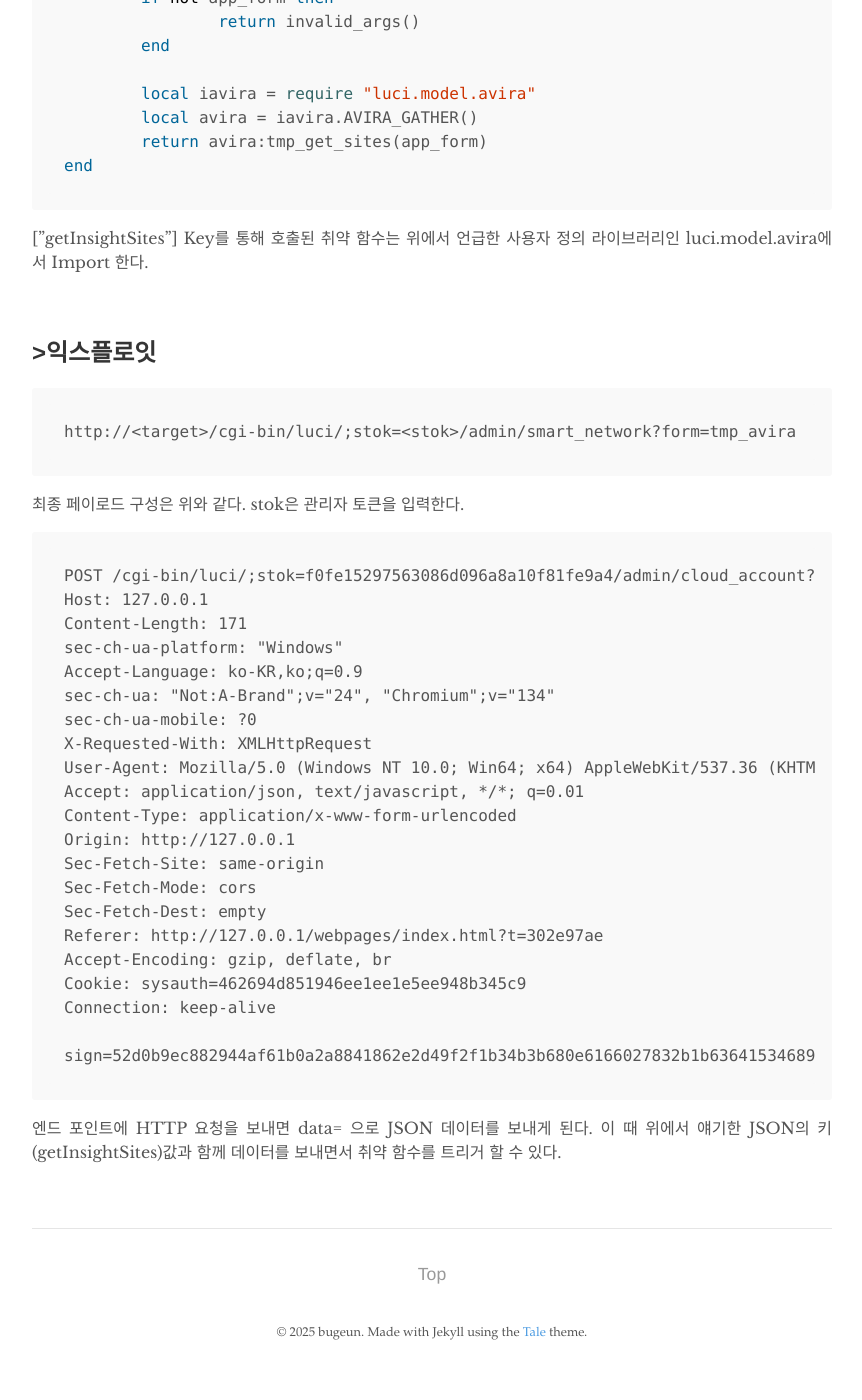
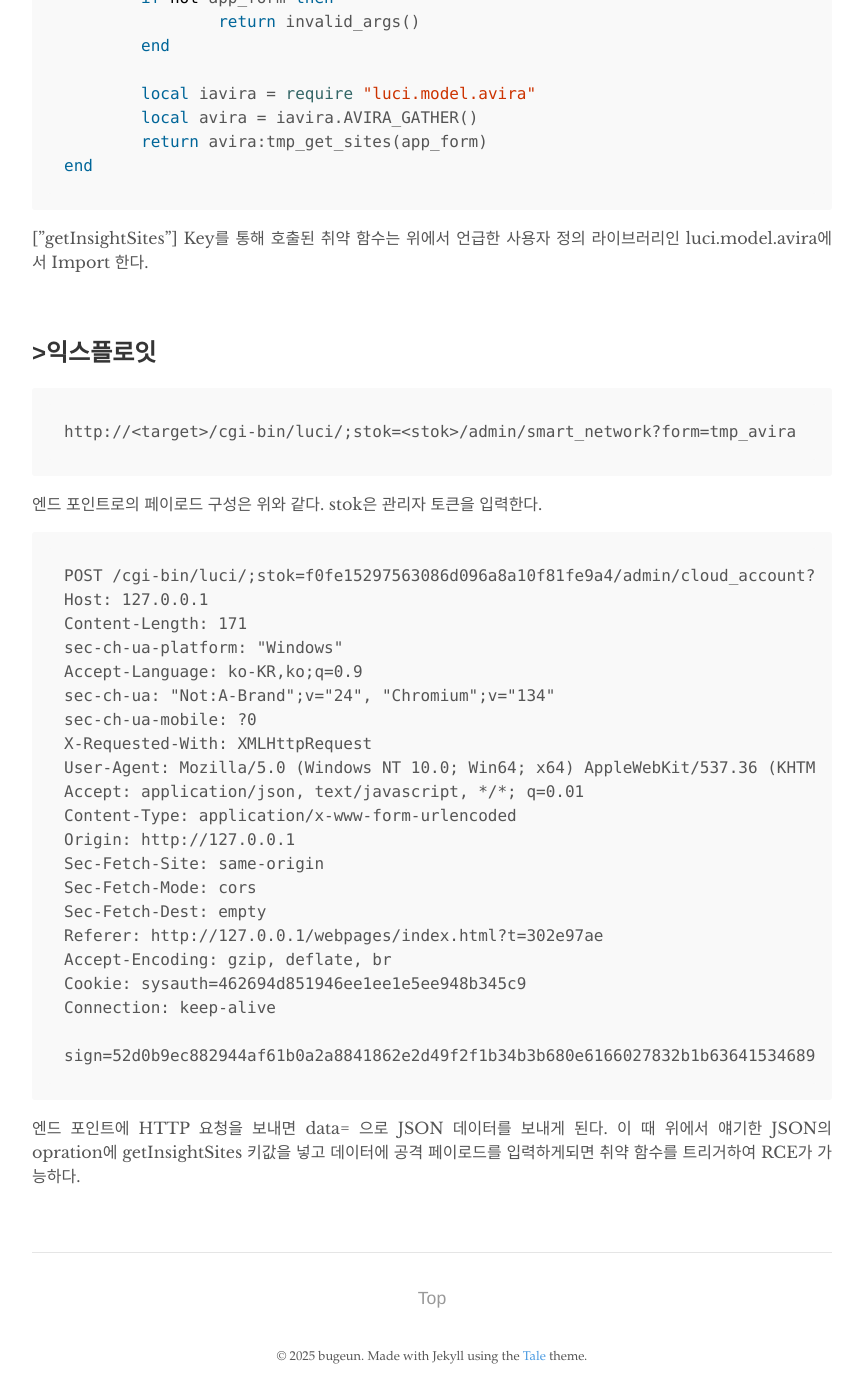
Before and after one commit to Bugeun/blog, a Jekyll site: the page built from _posts/2025-03-24-CVE-2024-53375.md, in a window 1280 px wide and 1400 px high, scrolled down 2765 px. Shown: the whole window, without its empty margins (208-1070 px from the left). Built offline with Jekyll 4.4.1, drawn with Linux system fonts in a browser that asks for light colours; before the commit the page ends 4141 px from its top, so only the background shows below that.

Commit message:
Update 2025-03-24-CVE-2024-53375.md

````diff
--- a/_posts/2025-03-24-CVE-2024-53375.md
+++ b/_posts/2025-03-24-CVE-2024-53375.md
@@ -122,7 +122,7 @@ end
 http://<target>/cgi-bin/luci/;stok=<stok>/admin/smart_network?form=tmp_avira
 ```
 
-최종 페이로드 구성은 위와 같다. stok은 관리자 토큰을 입력한다.
+엔드 포인트로의 페이로드 구성은 위와 같다. stok은 관리자 토큰을 입력한다.
 
 ```
 POST /cgi-bin/luci/;stok=f0fe15297563086d096a8a10f81fe9a4/admin/cloud_account?form=auto_update_remind HTTP/1.1
@@ -148,4 +148,4 @@ Connection: keep-alive
 sign=52d0b9ec882944af61b0a2a8841862e2d49f2f1b34b3b680e6166027832b1b636415346897de4a39987cd877f532d2639163e751874debc3f876b92f6086ecf0&data=poz4Qie%2FSxDVW%2BbbnFsguQ%3D%3D
 ```
 
-엔드 포인트에 HTTP 요청을 보내면 data= 으로 JSON 데이터를 보내게 된다. 이 때 위에서 얘기한 JSON의 키(getInsightSites)값과 함께 데이터를 보내면서 취약 함수를 트리거 할 수 있다.
+엔드 포인트에 HTTP 요청을 보내면 data= 으로 JSON 데이터를 보내게 된다. 이 때 위에서 얘기한 JSON의 opration에 getInsightSites 키값을 넣고 데이터에 공격 페이로드를 입력하게되면 취약 함수를 트리거하여 RCE가 가능하다.
````
